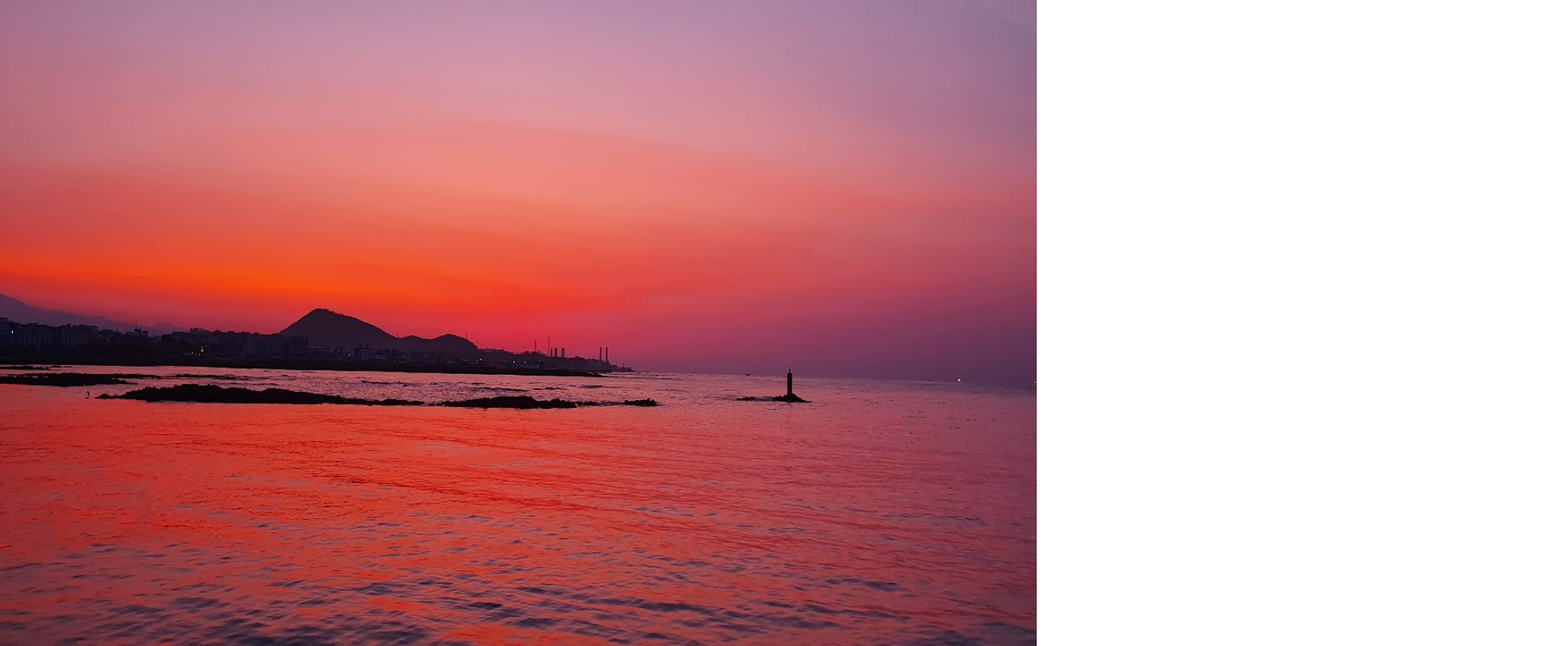
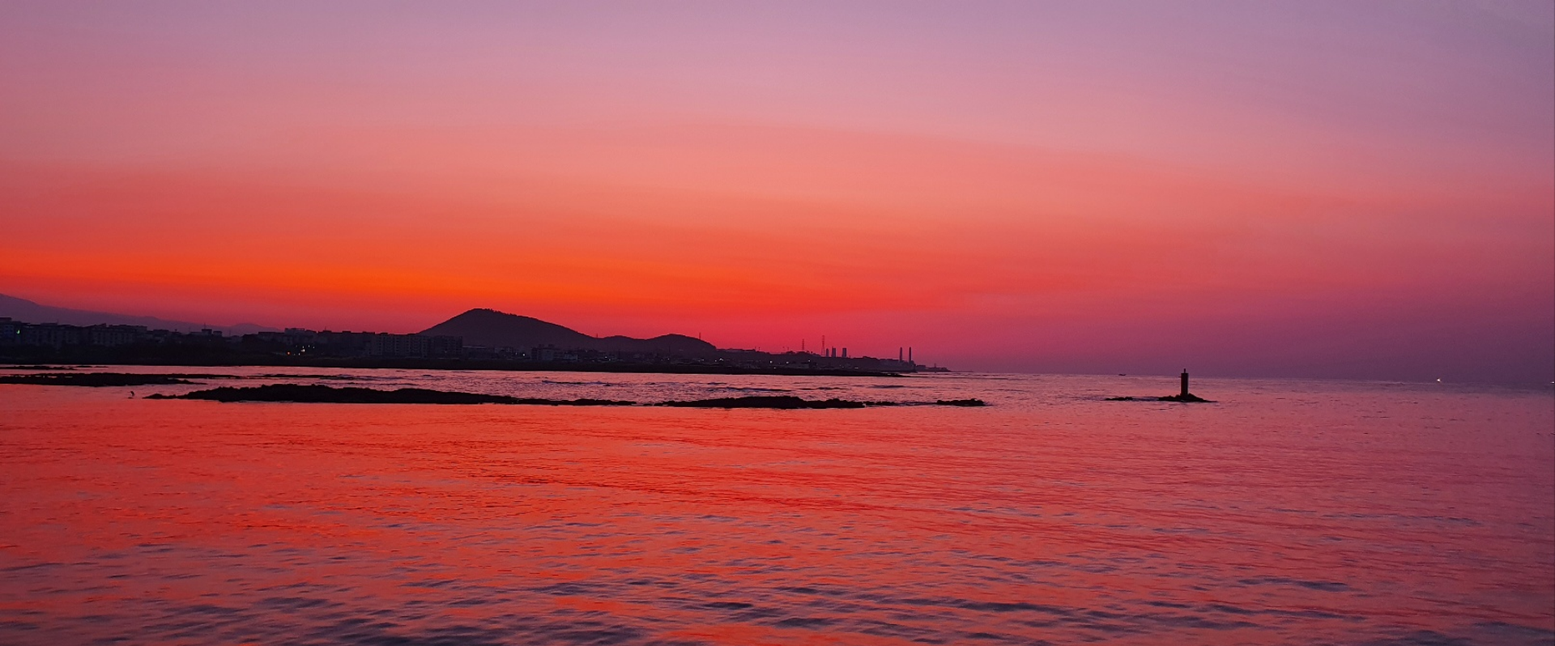
Before and after one commit to wecode-bootcamp-korea/43-1st-200ok-frontend, a React app: page / in a window 1280 px wide. Shown: the top 798 px of the page at 81% size, 1920 px wide, since content can reach past the window. Built offline with nearby package versions, Linux system fonts and the light colour scheme; a web font is replaced by a local one.

Commit message:
ADD: 기능 추가 중

```diff
--- a/src/components/BestProduct/BestProduct.js
+++ b/src/components/BestProduct/BestProduct.js
@@ -20,7 +20,9 @@ const BestProduct = () => {
       method: 'GET',
     })
       .then(res => res.json())
-      .then(data => [setBestPhoto(data.filter(item => item.sex === '여자'))]);
+      .then(data => [
+        setBestPhoto(data.filter(item => item.sex === '여자' && item.id <= 8)),
+      ]);
   };
 
   const men = () => {
@@ -28,7 +30,9 @@ const BestProduct = () => {
       method: 'GET',
     })
       .then(res => res.json())
-      .then(data => [setBestPhoto(data.filter(item => item.sex === '남자'))]);
+      .then(data => [
+        setBestPhoto(data.filter(item => item.sex === '남자' && item.id <= 8)),
+      ]);
   };
 
   return (
--- a/src/components/BestProduct/BestProduct.scss
+++ b/src/components/BestProduct/BestProduct.scss
@@ -102,6 +102,7 @@
             z-index: 2;
             opacity: 0;
             transition: all 0.4s;
+            height: 613px;
           }
 
           &:hover::after {
--- a/src/components/NewProduct/NewProduct.js
+++ b/src/components/NewProduct/NewProduct.js
@@ -3,7 +3,7 @@ import ProductForm from '../ProductForm/ProductForm';
 import './NewProduct.scss';
 const NewProduct = () => {
   const [newPhoto, setNewPhoto] = useState([]);
-  const [count, setCount] = useState(0);
+  const [newPhotoCount, setNewPhotoCount] = useState(0);
 
   useEffect(() => {
     fetch('./data/best.json', {
@@ -16,18 +16,18 @@ const NewProduct = () => {
   console.log(newPhoto);
 
   const testNext = () => {
-    if (count < newPhoto.length - 4 && count >= 0) {
-      setCount(count + 1);
+    if (newPhotoCount < newPhoto.length - 4 && newPhotoCount >= 0) {
+      setNewPhotoCount(newPhotoCount + 1);
     } else {
-      setCount(0);
+      setNewPhotoCount(0);
     }
   };
 
   const testPre = () => {
-    if (count <= newPhoto.length && count > 0) {
-      setCount(count - 1);
-    } else if (count <= 0) {
-      setCount(newPhoto.length - 4);
+    if (newPhotoCount <= newPhoto.length && newPhotoCount > 0) {
+      setNewPhotoCount(newPhotoCount - 1);
+    } else if (newPhotoCount <= 0) {
+      setNewPhotoCount(newPhoto.length - 4);
     }
   };
 
@@ -36,7 +36,10 @@ const NewProduct = () => {
       <p className="header">신상품</p>
       <ul
         className="products"
-        style={{ transform: `translate(${count * -432}px)`, transition: `1s` }}
+        style={{
+          transform: `translate(${newPhotoCount * -432}px)`,
+          transition: `1s`,
+        }}
       >
         {newPhoto.map(item => {
           return (
--- a/src/components/NewProduct/NewProduct.scss
+++ b/src/components/NewProduct/NewProduct.scss
@@ -189,6 +189,7 @@
                 margin-right: 3px;
                 border: 1px solid #e6e5e5;
                 box-sizing: border-box;
+
                 &.red {
                   background-color: red;
                 }
--- a/src/pages/Main/Main.js
+++ b/src/pages/Main/Main.js
@@ -1,13 +1,21 @@
+import { useState } from 'react';
 import BestProduct from '../../components/BestProduct/BestProduct';
 import NewProduct from '../../components/NewProduct/NewProduct';
 import './Main.scss';
 
 const Main = () => {
+  // const [mainCount, setMainCount] = useState(0);
+
   return (
     <div className="main">
       <div className="wrap">
         <div className="mainImg">
-          <img src="/images/KakaoTalk_20230303_112042004.jpg" alt="zz" />
+          <img
+            style={{}}
+            src="/images/KakaoTalk_20230303_112042004.jpg"
+            alt="zz"
+          />
+          <img src="/images/KakaoTalk_20230309_080951888.jpg" alt="zz" />
         </div>
         <div className="best">
           <BestProduct />
@@ -21,3 +29,12 @@ const Main = () => {
 };
 
 export default Main;
+// function slider() {
+//   count++;
+//   if (count == containers.length) {
+//     count = 0;
+//   } else if (count < 0) {
+//     count = containers.length - 1;
+//   }
+//   render();
+// }
--- a/src/pages/Main/Main.scss
+++ b/src/pages/Main/Main.scss
@@ -6,16 +6,17 @@
   min-width: 1240px;
 
   .wrap {
-    max-width: 1920px;
-    width: 100%;
+    width: 1920px;
     margin: 0 auto 0;
 
     .mainImg {
+      display: flex;
+      overflow: hidden;
       margin-bottom: 70px;
 
       img {
         height: 845px;
-        width: 100%;
+        min-width: 100%;
       }
     }
   }
```
Also changed, not shown: public/images/KakaoTalk_20230309_080951888.jpg (added).
